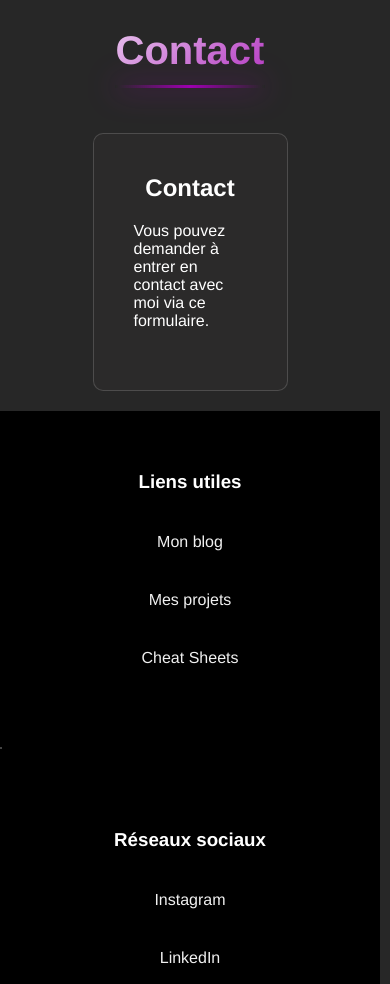
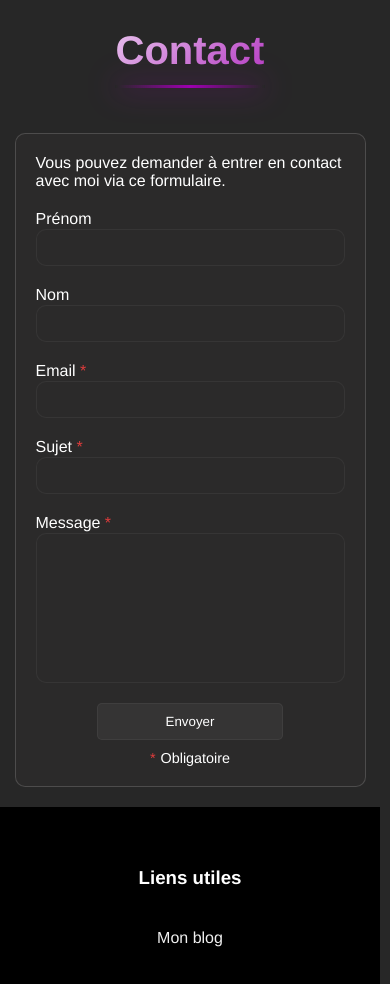
Before and after one commit to kylianjoff/kylianjulia, an Angular app: page / in a window 390 px wide. Shown: the part 3560-4544 px from the top of the page. Built offline with nearby package versions, Linux system fonts and the light colour scheme; no server answers; what ngx-markdown would draw is missing.

Commit message:
Formulaire de contact fini + correction bug menu responsive

```diff
--- a/src/app/app.css
+++ b/src/app/app.css
@@ -57,7 +57,7 @@ nav a:hover {
     text-decoration: underline;
 }
 
-@media (max-width: 940px) {
+@media (max-width: 1100px) {
     nav {
         flex-direction: column;
         justify-content: center;
--- a/src/app/app.ts
+++ b/src/app/app.ts
@@ -14,7 +14,7 @@ export class App implements OnInit, OnDestroy {
   littleScreen = false;
   menuMobileOpen = false;
 
-  private mediaQuery = window.matchMedia('(max-width: 940px)');
+  private mediaQuery = window.matchMedia('(max-width: 1100px)');
   private mediaQueryListener = (event: MediaQueryListEvent) => {
     this.littleScreen = event.matches;
   };
--- a/src/app/contact/contact.css
+++ b/src/app/contact/contact.css
@@ -1,4 +1,35 @@
 @import url('../styles/animations.css');
+
+.feedback {
+    text-align: center;
+    font-weight: 500;
+    border-radius: 8px;
+    padding: 10px 20px;
+}
+
+.feedback.success {
+    color: #4caf50;
+    border: 1px solid #4caf5055;
+    background: #4caf5015;
+}
+
+.feedback.error {
+    color: #e03c3c;
+    border: 1px solid #e03c3c55;
+    background: #e03c3c15;
+}
+
+/* Honeypot : invisible pour les humains, visible pour les bots */
+.honeypot {
+    opacity: 0;
+    position: absolute;
+    top: 0;
+    left: 0;
+    height: 0;
+    width: 0;
+    z-index: -1;
+    overflow: hidden;
+}
 
 .content {
     position: relative;
@@ -13,3 +44,119 @@
     border-radius: 10px;
     border: solid 1px #f1f1f12b;
 }
+
+form {
+    display: flex;
+    flex-direction: column;
+    gap: 20px;
+    width: 60%;
+}
+
+.inputZone {
+    display: flex;
+    flex-direction: column;
+    width: 100%;
+    gap: 1px;
+}
+
+label.required::after {
+    content: ' *';
+    color: #e03c3c;
+}
+
+.name {
+    display: flex;
+    gap: 20px;
+    flex-direction: row;
+    width: 100%;
+}
+
+input[type="text"], input[type="email"], textarea {
+    background: #2b2a2a;
+    border: solid 1px #f1f1f10d;
+    padding: 10px;
+    color: #fff;
+    border-radius: 10px;
+    width: 100%;
+    outline: none;
+}
+
+input[type="text"]:active, input[type="email"]:active, textarea:active,
+input[type="text"]:focus, input[type="email"]:focus, textarea:focus {
+    border: solid 1px #00000000;
+    box-shadow: 0 0 5px #9f00b1;
+}
+
+textarea {
+    resize: none;
+    height: 150px;
+}
+
+.submit {
+    display: flex;
+    justify-content: center;
+}
+
+button[type="submit"] {
+    background: #f1f1f12b;
+    border: solid 1px #f1f1f12b;
+    padding: 10px;
+    color: #fff;
+    border-radius: 5px;
+    width: 60%;
+    cursor: pointer;
+    transition: all 0.3s ease-in-out;
+}
+
+button[type="submit"]:hover {
+    background: #9f00b1;
+    border: solid 1px #9f00b1;
+    box-shadow: 0 0 10px #9f00b1;
+    transform: translateY(-2px);
+}
+
+button[type="submit"]:active {
+    transform: translateY(0);
+    box-shadow: 0 0 5px #9f00b1;
+}
+
+button[type="submit"]:disabled {
+    background: #f1f1f10d;
+    border: solid 1px #f1f1f10d;
+    color: #fff;
+    cursor: not-allowed;
+    box-shadow: none;
+}
+
+.obligatoire {
+    font-size: 0.9em;
+    margin-top: -10px;
+}
+
+.obligatoire::before {
+    content: '*';
+    color: #e03c3c;
+    margin-right: 5px;
+}
+
+@media (max-width: 1100px) {
+    form {
+        width: 100%;
+    }
+    .name {
+        flex-direction: column;
+    }
+}
+
+@media (max-width: 800px) {
+    .content {
+        width: 70vw;
+    }
+}
+
+@media (max-width: 600px) {
+    .content {
+        width: 90vw;
+        padding: 20px;
+    }
+}
--- a/src/app/contact/contact.html
+++ b/src/app/contact/contact.html
@@ -1,7 +1,44 @@
 <div class="content">
-    <h1>Contact</h1>
     <p>Vous pouvez demander à entrer en contact avec moi via ce formulaire.</p>
-    <form action="">
-
+    <form name="contact" data-netlify="true" data-netlify-honeypot="bot-field" [formGroup]="contactForm" (ngSubmit)="onSubmit()">
+        <!-- Honeypot anti-bot : ce champ doit rester vide -->
+        <div class="honeypot">
+            <label for="bot-field">Ne pas remplir ce champ</label>
+            <input type="text" id="bot-field" formControlName="botField" autocomplete="off">
+        </div>
+        <div class="name">
+            <div class="inputZone">
+                <label for="firstName" [class.required]="isRequired('firstName')">Prénom</label>
+                <input type="text" id="firstName" formControlName="firstName">
+            </div>
+            <div class="inputZone">
+                <label for="lastName" [class.required]="isRequired('lastName')">Nom</label>
+                <input type="text" id="lastName" formControlName="lastName">
+            </div>
+        </div>
+        <div class="inputZone">
+            <label for="email" [class.required]="isRequired('email')">Email</label>
+            <input type="email" id="email" formControlName="email">
+        </div>
+        <div class="inputZone">
+            <label for="subject" [class.required]="isRequired('subject')">Sujet</label>
+            <input type="text" id="subject" formControlName="subject">
+        </div>
+        <div class="inputZone">
+            <label for="message" [class.required]="isRequired('message')">Message</label>
+            <textarea id="message" formControlName="message"></textarea>
+        </div>
+        <div class="submit">
+            <button type="submit" [disabled]="contactForm.invalid || envoiEnCours">
+                {{ envoiEnCours ? 'Envoi en cours...' : 'Envoyer' }}
+            </button>
+        </div>
     </form>
+    @if (envoiReussi) {
+        <p class="feedback success">Merci ! Votre message a bien été envoyé. Je reviens vers vous rapidement.</p>
+    }
+    @if (envoiEchoue) {
+        <p class="feedback error">Une erreur est survenue. Veuillez réessayer plus tard.</p>
+    }
+    <p class="obligatoire">Obligatoire</p>
 </div>
--- a/src/app/contact/contact.ts
+++ b/src/app/contact/contact.ts
@@ -1,11 +1,113 @@
 import { Component } from '@angular/core';
+import { ReactiveFormsModule, FormGroup, FormControl, Validators } from '@angular/forms';
 
 @Component({
   selector: 'app-contact',
-  imports: [],
+  imports: [ReactiveFormsModule],
   templateUrl: './contact.html',
   styleUrl: './contact.css',
 })
 export class Contact {
+  contactForm = new FormGroup({
+    firstName: new FormControl(''),
+    lastName: new FormControl(''),
+    email: new FormControl('', [Validators.required, Validators.email]),
+    subject: new FormControl('', Validators.required),
+    message: new FormControl('', Validators.required),
+    botField: new FormControl(''), // honeypot : doit rester vide
+  });
 
+  envoiEnCours = false;
+  envoiReussi = false;
+  envoiEchoue = false;
+
+  private readonly FORMSPREE_ID = 'xdawzlnd';
+  private readonly DELAI_MIN_MS = 3000; // 3s minimum avant soumission
+  private readonly MAX_SOUMISSIONS = 3;
+  private readonly FENETRE_MS = 10 * 60 * 1000; // 10 minutes
+
+  private formOuvertA = Date.now();
+  private soumissions: number[] = [];
+
+  isRequired(controlName: string): boolean {
+    const control = this.contactForm.get(controlName);
+    return control?.hasValidator(Validators.required) ?? false;
+  }
+
+  async envoyerFormulaire(): Promise<void> {
+    const { firstName, lastName, email, subject, message } = this.contactForm.value;
+
+    const body = new URLSearchParams({
+      'form-name': 'contact',
+      'bot-field': '',
+      firstName: firstName ?? '',
+      lastName: lastName ?? '',
+      email: email ?? '',
+      subject: subject ?? '',
+      message: message ?? '',
+    });
+
+    // Priorité 1 : Netlify Forms
+    try {
+      const response = await fetch('/', {
+        method: 'POST',
+        headers: { 'Content-Type': 'application/x-www-form-urlencoded' },
+        body: body.toString(),
+      });
+      if (response.ok) {
+        this.envoiReussi = true;
+        this.contactForm.reset();
+        return;
+      }
+    } catch { /* Netlify indisponible, on passe au fallback */ }
+
+    // Fallback : Formspree
+    try {
+      const response = await fetch(`https://formspree.io/f/${this.FORMSPREE_ID}`, {
+        method: 'POST',
+        headers: { 'Accept': 'application/json' },
+        body: body,
+      });
+      if (response.ok) {
+        this.envoiReussi = true;
+        this.contactForm.reset();
+        return;
+      }
+    } catch { /* Les deux services sont indisponibles */ }
+
+    this.envoiEchoue = true;
+  }
+
+  async onSubmit(): Promise<void> {
+    if (this.contactForm.invalid) {
+      alert('Veuillez remplir tous les champs du formulaire qui ont une étoile rouge !');
+      return;
+    }
+
+    // Anti-bot honeypot : le champ doit être vide
+    if (this.contactForm.value.botField) {
+      return;
+    }
+
+    // Anti-bot délai minimum : un humain met au moins 3 secondes
+    if (Date.now() - this.formOuvertA < this.DELAI_MIN_MS) {
+      return;
+    }
+
+    // Anti-spam : max 3 soumissions par 10 minutes
+    const maintenant = Date.now();
+    this.soumissions = this.soumissions.filter(t => maintenant - t < this.FENETRE_MS);
+    if (this.soumissions.length >= this.MAX_SOUMISSIONS) {
+      this.envoiEchoue = true;
+      alert('Trop de tentatives. Veuillez patienter quelques minutes avant de réessayer.');
+      return;
+    }
+    this.soumissions.push(maintenant);
+
+    this.envoiEnCours = true;
+    this.envoiReussi = false;
+    this.envoiEchoue = false;
+    await this.envoyerFormulaire();
+    this.envoiEnCours = false;
+  }
 }
--- a/src/index.html
+++ b/src/index.html
@@ -189,6 +189,14 @@
   </style>
 </head>
 <body>
+  <!-- Formulaire caché pour la détection Netlify Forms -->
+  <form name="contact" netlify netlify-honeypot="bot-field" hidden>
+    <input type="hidden" name="form-name" value="contact">
+    <input name="bot-field">
+    <input name="firstName"><input name="lastName">
+    <input name="email"><input name="subject">
+    <textarea name="message"></textarea>
+  </form>
   <!-- Écran de chargement initial (avant Angular) -->
   <div id="initial-loader">
     <div class="loader-content">
```
